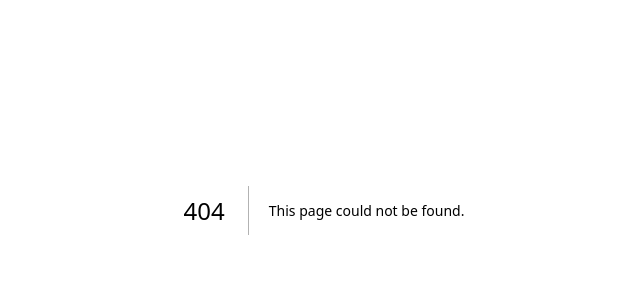
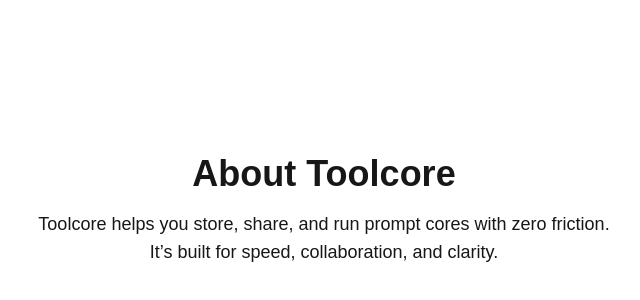
Before and after one commit to CAM-RAD/toolcore, a Next.js app: page /about in a window 1280 px wide. Before the commit this address had no page. Shown: the part 190-490 px from the top of the page, without its empty margins (316-956 px from the left). Built offline with nearby package versions, Linux system fonts and the light colour scheme.

Commit message:
add About page

```diff
--- /dev/null
+++ b/pages/about.js
@@ -0,0 +1,11 @@
+export default function About() {
+    return (
+      <div className="min-h-screen flex flex-col items-center justify-center p-10">
+        <h1 className="text-4xl font-bold mb-4">About Toolcore</h1>
+        <p className="text-lg text-center max-w-xl">
+          Toolcore helps you store, share, and run prompt cores with zero friction.
+          It’s built for speed, collaboration, and clarity.
+        </p>
+      </div>
+    );
+  }
```
